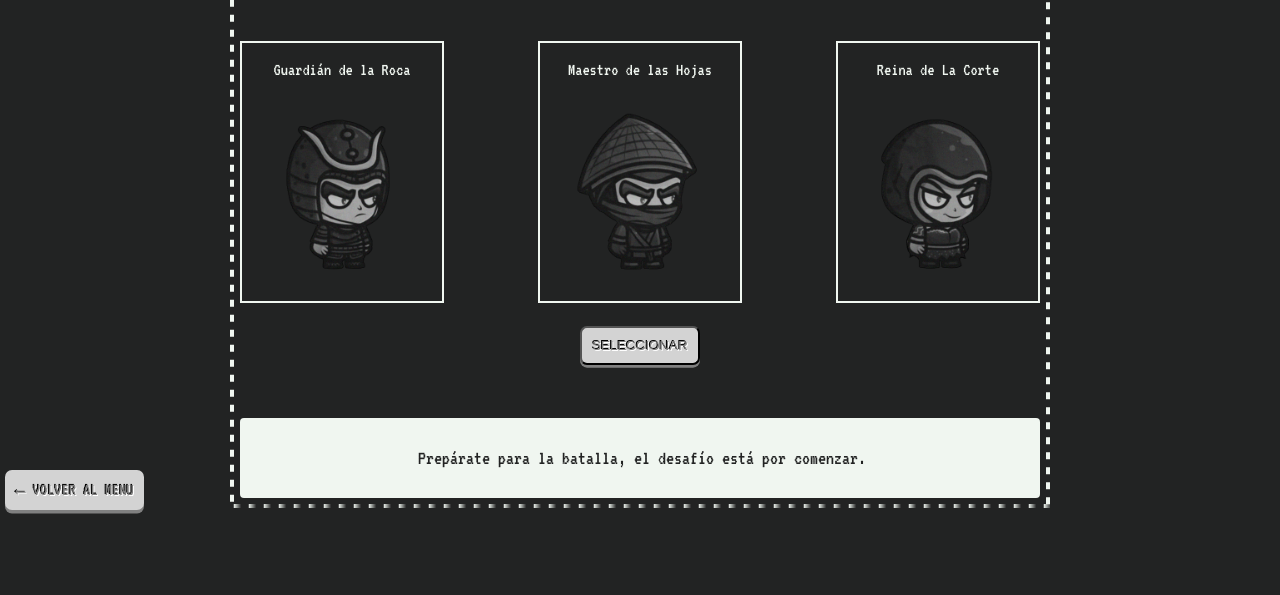
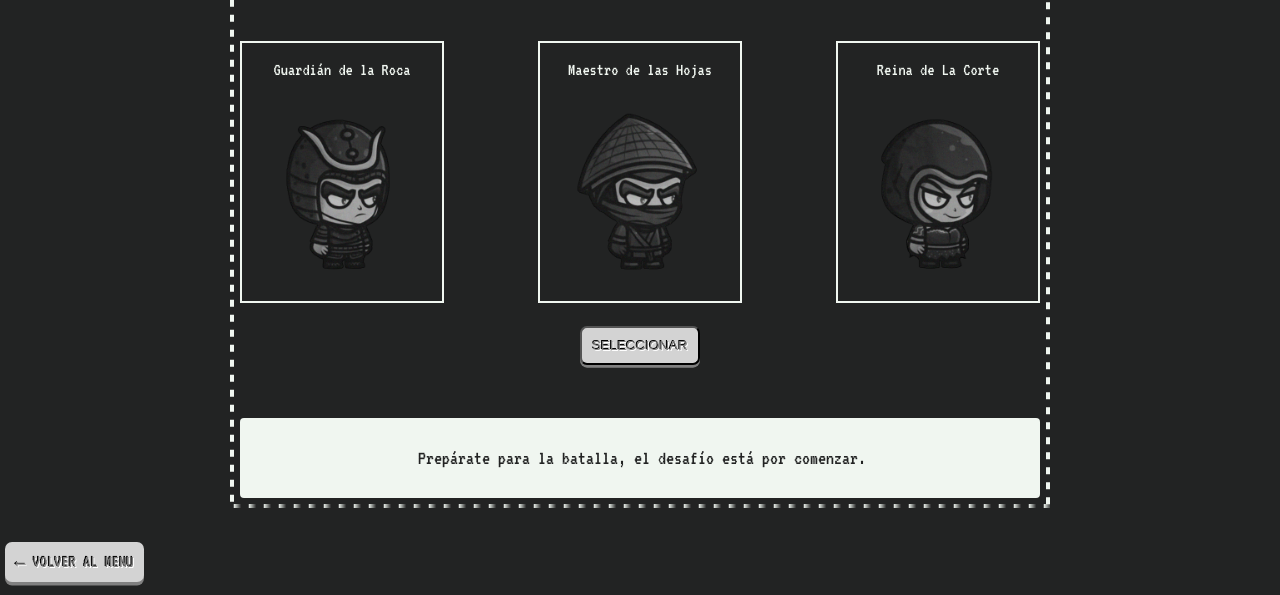
Before and after one commit to delany93/choquedearmas, a plain HTML site: page pages/juego.html in a window 1280 px wide. Shown: the part 205-800 px from the top of the page. Drawn offline with Linux system fonts and the light colour scheme; a web font is replaced by a local one.

Commit message:
ultimo cambio

```diff
--- a/css/style.css
+++ b/css/style.css
@@ -287,7 +287,7 @@ input[type="radio"]:checked+label {
     position: absolute;
     text-decoration: none;
     font-size: 18px;
-    bottom: 10%;
+    bottom: 1%;
     left: 0%;
 }
 /* rayitas animation */
```
